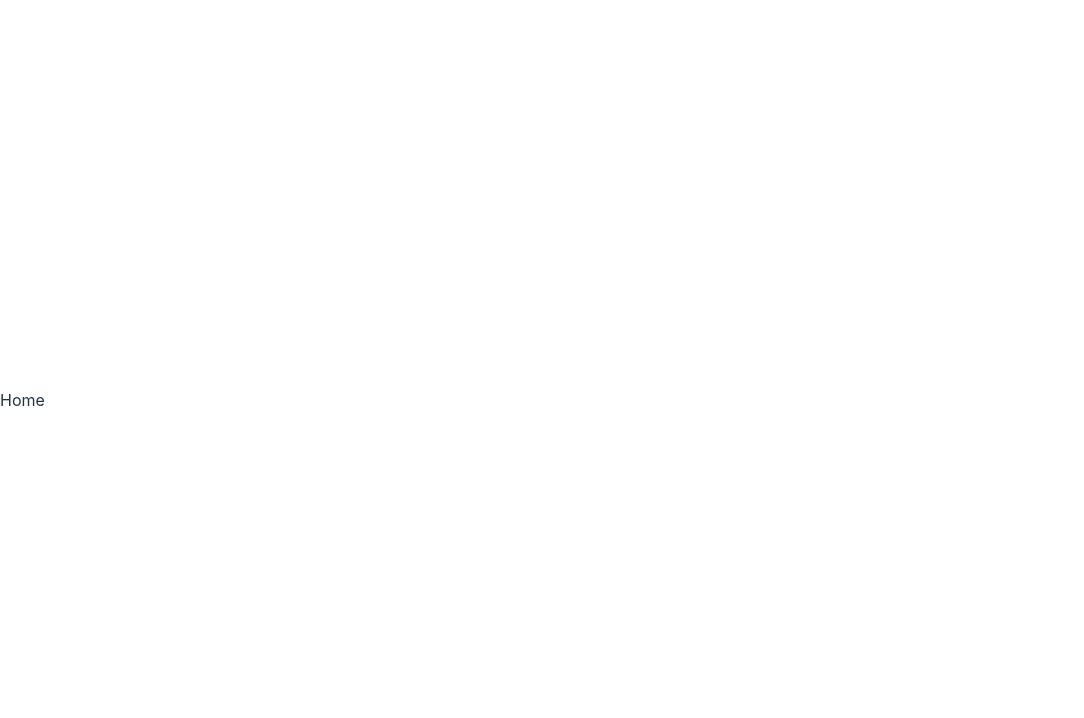
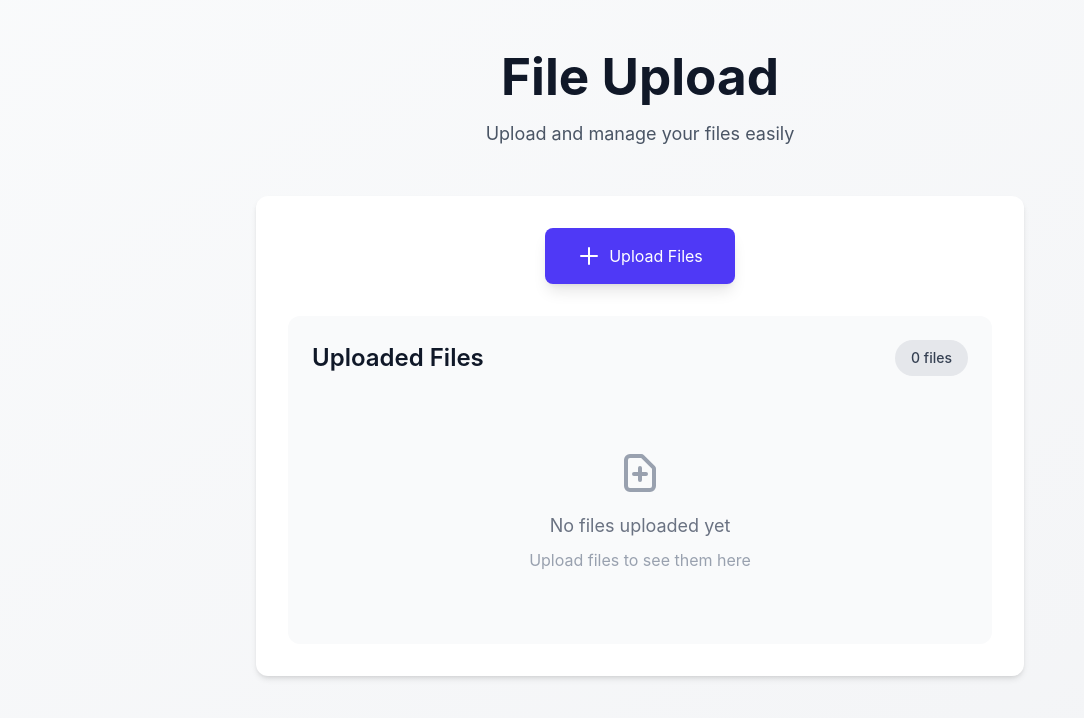
Before and after one commit to semrebayrak/kyd-labs-project, a React (Vite) app in the folder frontend/: page / in a window 1280 px wide. Shown: the top 718 px of the page, without its empty margins (0-1084 px from the left). Built offline with nearby package versions, Linux system fonts and the light colour scheme.

Commit message:
frontend: feat - customer facing ui

```diff
--- a/frontend/src/routes/Home.tsx
+++ b/frontend/src/routes/Home.tsx
@@ -1,3 +1,139 @@
+import { ChangeEvent, useState } from "react";
+
 export default function Home() {
-  return <div>Home</div>;
+  const [files, setFiles] = useState<File[]>([]);
+
+  const handleFileUpload = (event: ChangeEvent<HTMLInputElement>) => {
+    const uploadedFiles = event.target.files;
+    if (uploadedFiles) {
+      setFiles((prevFiles) => [...prevFiles, ...Array.from(uploadedFiles)]);
+    }
+  };
+
+  return (
+    <div className="min-h-screen w-screen bg-gradient-to-br from-gray-50 to-gray-100 py-12 px-4 sm:px-6 lg:px-8">
+      <div className="max-w-3xl mx-auto">
+        <div className="text-center mb-12">
+          <h1 className="text-4xl font-bold text-gray-900 mb-4">File Upload</h1>
+          <p className="text-lg text-gray-600">
+            Upload and manage your files easily
+          </p>
+        </div>
+
+        <div className="bg-white rounded-xl shadow-md p-8 mb-8">
+          <div className="flex justify-center mb-8">
+            <label
+              htmlFor="file-upload"
+              className="flex items-center gap-2 px-8 py-4 bg-indigo-600 text-white rounded-lg cursor-pointer hover:bg-indigo-700 transition-all transform hover:scale-105 shadow-lg"
+            >
+              <svg
+                className="w-6 h-6"
+                fill="none"
+                stroke="currentColor"
+                viewBox="0 0 24 24"
+              >
+                <path
+                  strokeLinecap="round"
+                  strokeLinejoin="round"
+                  strokeWidth="2"
+                  d="M12 4v16m8-8H4"
+                />
+              </svg>
+              Upload Files
+            </label>
+            <input
+              id="file-upload"
+              type="file"
+              onChange={handleFileUpload}
+              className="hidden"
+              multiple
+            />
+          </div>
+
+          <div className="bg-gray-50 rounded-xl p-6">
+            <div className="flex items-center justify-between mb-6">
+              <h2 className="text-2xl font-semibold text-gray-900">
+                Uploaded Files
+              </h2>
+              <span className="px-4 py-2 bg-gray-200 rounded-full text-sm font-medium text-gray-700">
+                {files.length} files
+              </span>
+            </div>
+
+            {files.length === 0 ? (
+              <div className="text-center py-12">
+                <svg
+                  className="mx-auto h-12 w-12 text-gray-400"
+                  fill="none"
+                  stroke="currentColor"
+                  viewBox="0 0 24 24"
+                >
+                  <path
+                    strokeLinecap="round"
+                    strokeLinejoin="round"
+                    strokeWidth="2"
+                    d="M9 13h6m-3-3v6m5 5H7a2 2 0 01-2-2V6a2 2 0 012-2h5.586a1 1 0 01.707.293l5.414 5.414a1 1 0 01.293.707V19a2 2 0 01-2 2z"
+                  />
+                </svg>
+                <p className="mt-4 text-gray-500 text-lg">
+                  No files uploaded yet
+                </p>
+                <p className="mt-2 text-gray-400">
+                  Upload files to see them here
+                </p>
+              </div>
+            ) : (
+              <ul className="divide-y divide-gray-200">
+                {files.map((file, index) => (
+                  <li
+                    key={index}
+                    className="flex items-center justify-between py-4 hover:bg-gray-100 rounded-lg px-4 transition-colors"
+                  >
+                    <div className="flex items-center">
+                      <svg
+                        className="w-8 h-8 text-gray-400 mr-3"
+                        fill="none"
+                        stroke="currentColor"
+                        viewBox="0 0 24 24"
+                      >
+                        <path
+                          strokeLinecap="round"
+                          strokeLinejoin="round"
+                          strokeWidth="2"
+                          d="M7 21h10a2 2 0 002-2V9.414a1 1 0 00-.293-.707l-5.414-5.414A1 1 0 0012.586 3H7a2 2 0 00-2 2v14a2 2 0 002 2z"
+                        />
+                      </svg>
+                      <div>
+                        <p className="text-sm font-medium text-gray-900">
+                          {file.name}
+                        </p>
+                        <p className="text-sm text-gray-500">
+                          {(file.size / 1024).toFixed(2)} KB
+                        </p>
+                      </div>
+                    </div>
+                    <span className="text-indigo-600 hover:text-indigo-900 cursor-pointer">
+                      <svg
+                        className="w-5 h-5"
+                        fill="none"
+                        stroke="currentColor"
+                        viewBox="0 0 24 24"
+                      >
+                        <path
+                          strokeLinecap="round"
+                          strokeLinejoin="round"
+                          strokeWidth="2"
+                          d="M19 9l-7 7-7-7"
+                        />
+                      </svg>
+                    </span>
+                  </li>
+                ))}
+              </ul>
+            )}
+          </div>
+        </div>
+      </div>
+    </div>
+  );
 }
```
